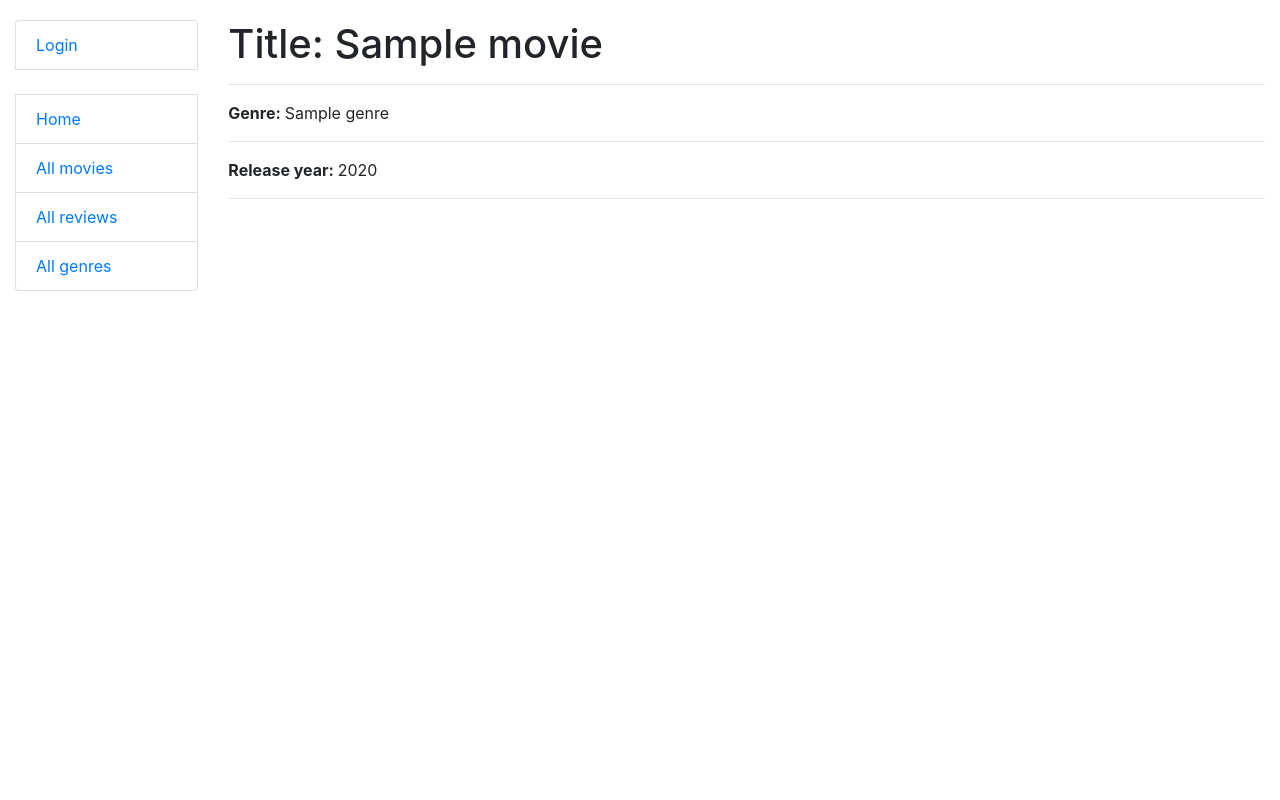
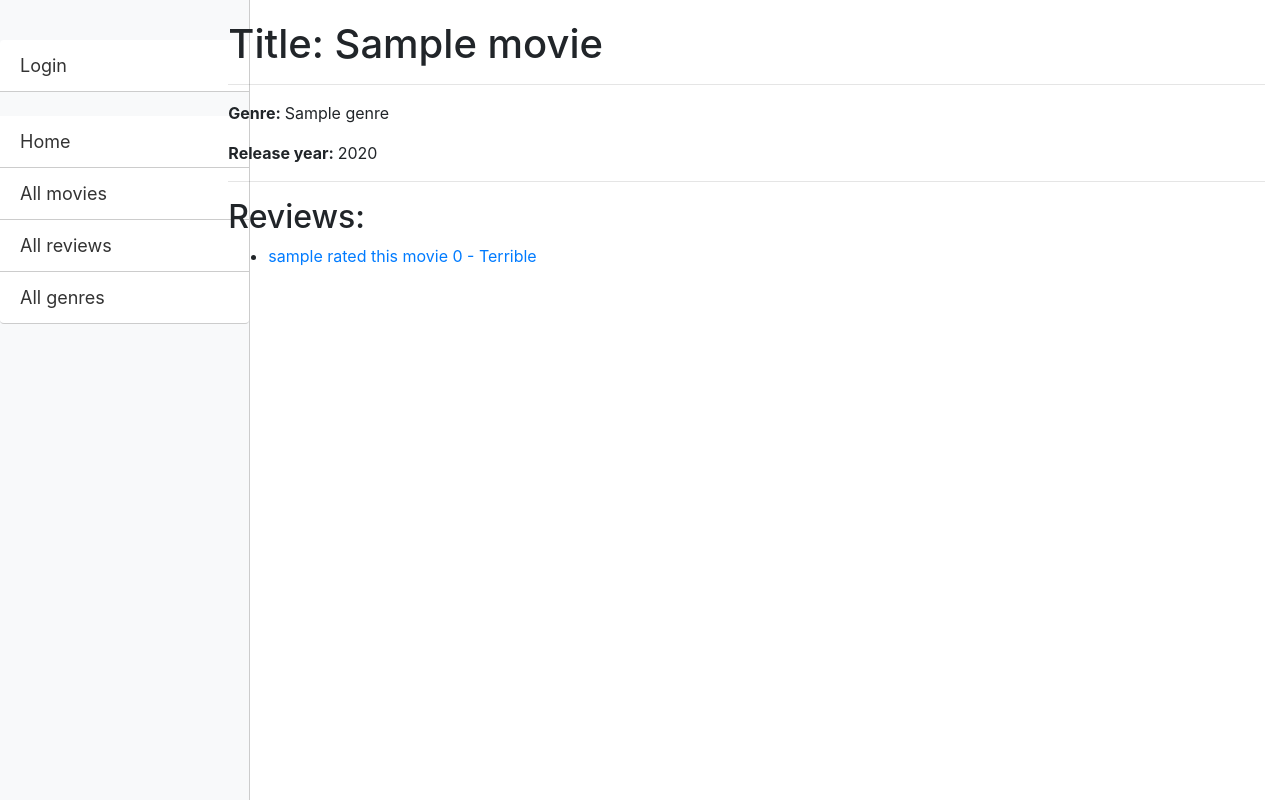
Before and after one commit to oleksiimuhyr/CritiQuill, a Django app: page /movies/1/ in a window 1280 px wide. Run offline with Django 5.2, Linux system fonts and the light colour scheme; tables that the repository leaves empty hold one stand-in row (values such as "Sample post").

Commit message:
add basic styles for list and details views, add favicon

```diff
--- a/MoviePlatform/settings.py
+++ b/MoviePlatform/settings.py
@@ -121,7 +121,7 @@ USE_TZ = True
 # Static files (CSS, JavaScript, Images)
 # https://docs.djangoproject.com/en/5.0/howto/static-files/
 
-STATIC_URL = "static/"
+STATIC_URL = "/static/"
 
 STATICFILES_DIRS = [
     BASE_DIR / "static",
--- a/static/css/styles.css
+++ b/static/css/styles.css
@@ -12,3 +12,58 @@ th, td {
     text-align: left;
     padding: 8px;"
 }
+
+.container {
+  margin-top: 50px;
+}
+
+.review-stats {
+  background-color: #f9f9f9;
+  padding: 20px;
+  border-radius: 10px;
+  box-shadow: 0 0 10px rgba(0, 0, 0, 0.1);
+}
+
+.review-stats h2 {
+  color: #333;
+  font-size: 24px;
+}
+
+.list-group {
+  margin-top: 20px;
+}
+
+.list-group-item {
+  border: none;
+  font-size: 18px;
+  color: #666;
+}
+
+.sidebar-wrapper {
+    position: fixed;
+    top: 0;
+    left: 0;
+    width: 250px; /* Adjust width as needed */
+    height: 100%; /* Make sidebar full height of the viewport */
+    background-color: #f8f9fa; /* Add background color */
+    border-right: 1px solid #ccc; /* Add border on the right side */
+    padding-top: 20px; /* Add padding for top */
+  }
+
+  .sidebar-nav {
+    list-style: none;
+    padding-left: 0;
+  }
+
+  .sidebar-nav .list-group-item {
+    border-bottom: 1px solid #ccc; /* Add border to each list item */ }
+
+
+
+  .sidebar-nav .list-group-item a {
+    color: #333; /* Link color */
+  }
+
+  .sidebar-nav .list-group-item a:hover {
+    color: #555; /* Change link color on hover */
+  }
--- a/templates/base.html
+++ b/templates/base.html
@@ -2,8 +2,12 @@
 <html lang="en">
 
 <head>
-  {% block title %}<title>Movie Review Platform</title>{% endblock %}
-  {% load static %}
+{% load static %}
+    {% block title %}
+        <title>CritiQuill</title>
+    {% endblock %}
+    <link rel="icon" type="image/png" sizes="32x32" href="{% static 'css/favicon-32x32.png' %}">
+
   <meta charset="utf-8">
   <meta name="viewport" content="width=device-width, initial-scale=1">
 
@@ -12,7 +16,6 @@
       integrity="sha384-TX8t27EcRE3e/ihU7zmQxVncDAy5uIKz4rEkgIXeMed4M0jlfIDPvg6uqKI2xXr2"
       crossorigin="anonymous">
   <!-- Add additional CSS in static file -->
-{% load static %}
 <link rel="stylesheet" href="{% static "css/styles.css" %}">
 </head>
 <body>
--- a/templates/includes/sidebar.html
+++ b/templates/includes/sidebar.html
@@ -1,3 +1,4 @@
+<div class="sidebar-wrapper">
   <ul class="sidebar-nav list-group">
     {% if user.is_authenticated %}
       <li class="list-group-item">User: <a href="{{ user.get_absolute_url }}">{{ user.get_username }}</a></li>
@@ -18,3 +19,4 @@
     <li class="list-group-item"><a href="{% url "review:all_genres" %}">All genres</a></li>
     {#  <li class="list-group-item"><a href="{% url "review:reviewers-list" %}">All reviewers</a></li>#}
   </ul>
+</div>
--- a/templates/review/movie_detail.html
+++ b/templates/review/movie_detail.html
@@ -14,8 +14,20 @@
         No genres listed
       {% endif %}
     </p>
-    <hr>
     <p><strong>Release year: </strong>{{ movie.release_year }}</p>
     <hr>
+
+    <h2>Reviews:</h2>
+    {% if movie.review_set.all %}
+      <ul>
+        {% for review in movie.review_set.all %}
+          <li>
+            <a href="{% url 'review:review-detail' review.id %}" title="Read full review">{{ review.user }} rated this movie {{ review.get_rating_display }} </a>
+          </li>
+        {% endfor %}
+      </ul>
+    {% else %}
+      <p>No reviews yet.</p>
+    {% endif %}
   </div>
 {% endblock %}
--- a/templates/review/movies_by_genre.html
+++ b/templates/review/movies_by_genre.html
@@ -5,7 +5,7 @@
 
   <ul>
     {% for movie in movies %}
-      <li>{{ movie.title }} - {{ movie.release_year }}</li>
+      <li><a href="{% url 'review:movie-detail' movie.id %}">{{ movie.title }}</a> - {{ movie.release_year }}</li>
     {% endfor %}
   </ul>
 {% endblock %}
```
Also changed, not shown: templates/review/index.html (+24 -13 lines), static/css/favicon-32x32.png (added). Lines whose indentation alone changed are shown as unchanged.
